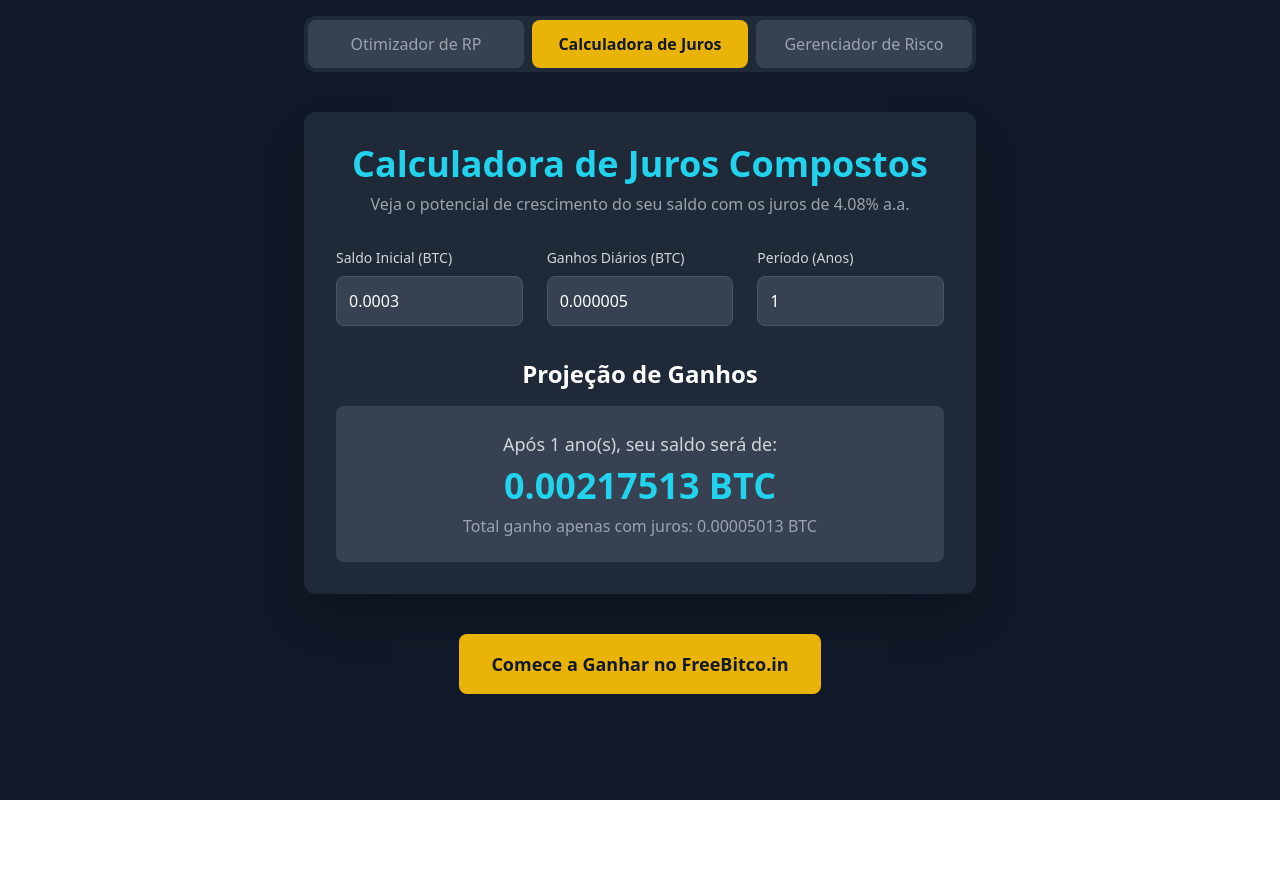
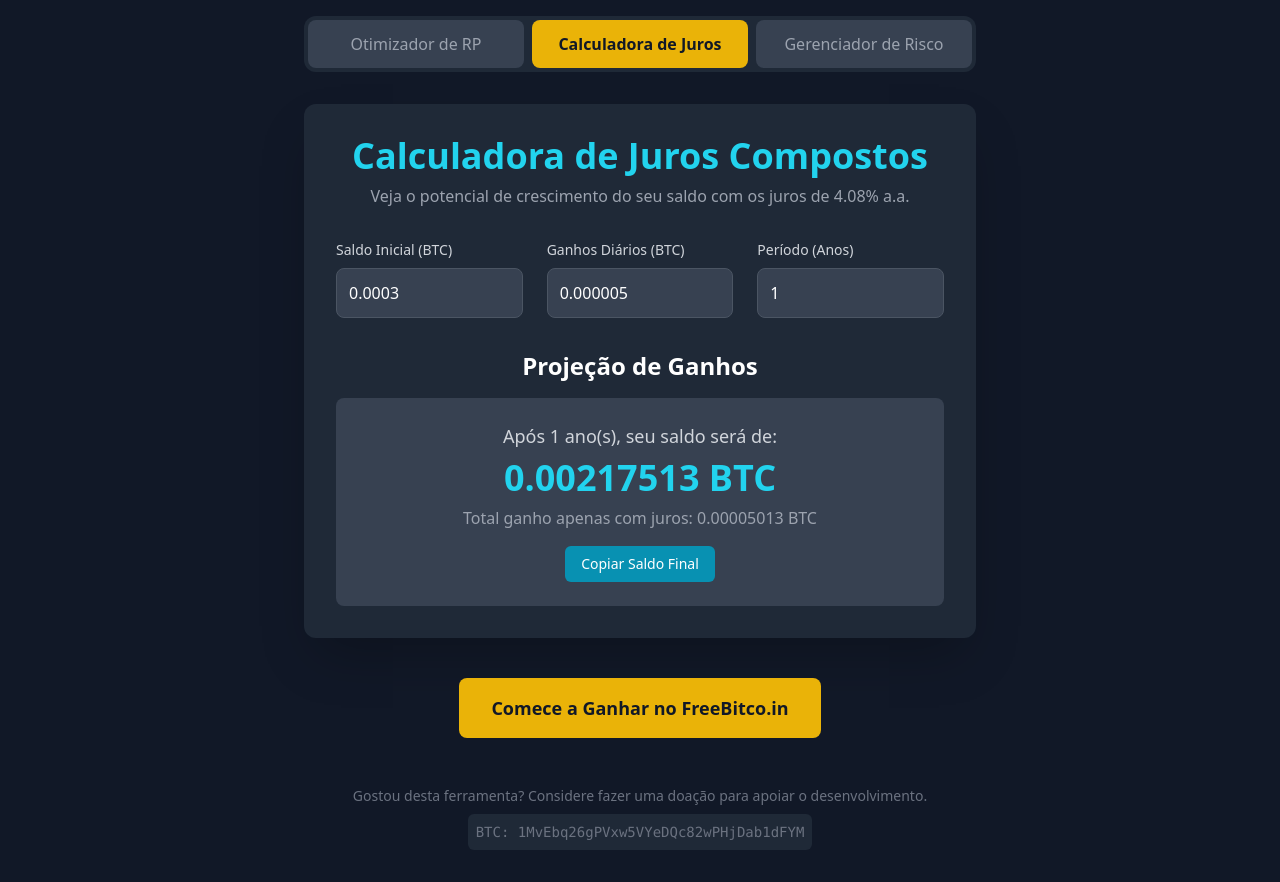
Before and after one commit to SantosTiagoC/otimizador-freebitcoin, a React (Vite) app: page / in a window 1280 px wide. Both pictures are taken after a click on the button "Calculadora de Juros". Before the commit the page ends 800 px from the top, so only its background shows below. Built offline with nearby package versions, Linux system fonts and the light colour scheme.

Commit message:
Feat: Adiciona botão de copiar e link de doação

```diff
--- a/src/App.jsx
+++ b/src/App.jsx
@@ -3,42 +3,29 @@
 import { useState } from 'react';
 import RewardPointsOptimizer from './components/RewardPointsOptimizer';
 import InterestCalculator from './components/InterestCalculator';
-import RiskManager from './components/RiskManager'; // 1. Importamos o novo componente
+import RiskManager from './components/RiskManager';
 
 function App() {
-  // Começamos na aba de 'otimizador' por padrão
   const [activeTab, setActiveTab] = useState('optimizer');
 
-  // Estilos para reutilizar nos botões das abas
   const activeTabStyle = 'bg-yellow-500 text-gray-900 font-bold';
   const inactiveTabStyle = 'bg-gray-700 text-gray-400 hover:bg-gray-600';
 
   return (
     <div className="bg-gray-900 text-white min-h-screen w-full flex flex-col items-center p-4 font-sans">
       <div className="w-full max-w-2xl">
-        {/* 2. Adicionamos o botão para a terceira aba */}
         <div className="flex justify-center space-x-2 mb-8 p-1 bg-gray-800 rounded-xl">
-          <button
-            onClick={() => setActiveTab('optimizer')}
-            className={`w-full py-3 rounded-lg transition-colors duration-300 ${activeTab === 'optimizer' ? activeTabStyle : inactiveTabStyle}`}
-          >
+          <button onClick={() => setActiveTab('optimizer')} className={`w-full py-3 rounded-lg transition-colors duration-300 ${activeTab === 'optimizer' ? activeTabStyle : inactiveTabStyle}`}>
             Otimizador de RP
           </button>
-          <button
-            onClick={() => setActiveTab('interest')}
-            className={`w-full py-3 rounded-lg transition-colors duration-300 ${activeTab === 'interest' ? activeTabStyle : inactiveTabStyle}`}
-          >
+          <button onClick={() => setActiveTab('interest')} className={`w-full py-3 rounded-lg transition-colors duration-300 ${activeTab === 'interest' ? activeTabStyle : inactiveTabStyle}`}>
             Calculadora de Juros
           </button>
-          <button
-            onClick={() => setActiveTab('risk')}
-            className={`w-full py-3 rounded-lg transition-colors duration-300 ${activeTab === 'risk' ? activeTabStyle : inactiveTabStyle}`}
-          >
+          <button onClick={() => setActiveTab('risk')} className={`w-full py-3 rounded-lg transition-colors duration-300 ${activeTab === 'risk' ? activeTabStyle : inactiveTabStyle}`}>
             Gerenciador de Risco
           </button>
         </div>
 
-        {/* 3. Adicionamos a lógica para renderizar o terceiro componente */}
         <div>
           {activeTab === 'optimizer' && <RewardPointsOptimizer />}
           {activeTab === 'interest' && <InterestCalculator />}
@@ -47,15 +34,20 @@ function App() {
       </div>
 
       <div className="text-center mt-10">
-        <a
-          href="https://freebitco.in/?r=SEU_ID_AQUI" // <<<---- LEMBRE-SE DE TROCAR AQUI
-          target="_blank"
-          rel="noopener noreferrer"
-          className="bg-yellow-500 text-gray-900 font-bold text-lg px-8 py-4 rounded-lg hover:bg-yellow-400 transition-transform transform hover:scale-105 inline-block"
-        >
+        <a href="https://freebitco.in/?r=10071414" target="_blank" rel="noopener noreferrer" className="bg-yellow-500 text-gray-900 font-bold text-lg px-8 py-4 rounded-lg hover:bg-yellow-400 transition-transform transform hover:scale-105 inline-block">
           Comece a Ganhar no FreeBitco.in
         </a>
       </div>
+
+      {/* --- NOVO --- */}
+      {/* Rodapé com link de doação */}
+      <footer className="text-center text-gray-500 text-sm mt-12 mb-4">
+        <p>Gostou desta ferramenta? Considere fazer uma doação para apoiar o desenvolvimento.</p>
+        <p className="mt-2 font-mono bg-gray-800 p-2 rounded-md inline-block">
+          BTC: 1MvEbq26gPVxw5VYeDQc82wPHjDab1dFYM
+        </p>
+      </footer>
+
     </div>
   );
 }
--- a/src/components/InterestCalculator.jsx
+++ b/src/components/InterestCalculator.jsx
@@ -1,17 +1,19 @@
 // src/components/InterestCalculator.jsx
 
-import { useState } from 'react';
+import { useState } from 'react'; // O useState já estava aqui, só confirmando
 
 function InterestCalculator() {
     const [initialBalance, setInitialBalance] = useState(0.0003);
     const [dailyEarnings, setDailyEarnings] = useState(0.000005);
     const [years, setYears] = useState(1);
 
-    // A taxa de juros anual do FreeBitco.in é 4.08%
+    // --- NOVO ---
+    // 1. Estado para controlar o feedback do botão "copiar"
+    const [copied, setCopied] = useState(false);
+
     const ANNUAL_INTEREST_RATE = 0.0408;
     const DAILY_INTEREST_RATE = ANNUAL_INTEREST_RATE / 365;
 
-    // Lógica do cálculo de juros compostos
     let projectedBalance = initialBalance;
     if (initialBalance >= 0.0003) {
         for (let i = 0; i < years * 365; i++) {
@@ -21,47 +23,38 @@ function InterestCalculator() {
     }
     const totalInterest = projectedBalance - initialBalance - (dailyEarnings * years * 365);
 
+    // --- NOVO ---
+    // 2. Função para lidar com o clique do botão de copiar
+    const handleCopy = () => {
+        navigator.clipboard.writeText(projectedBalance.toFixed(8));
+        setCopied(true);
+        // Depois de 2 segundos, o texto volta para "Copiar"
+        setTimeout(() => {
+            setCopied(false);
+        }, 2000);
+    };
+
     return (
-        <div className="bg-gray-800 p-8 rounded-xl shadow-2xl w-full max-w-2xl mt-10">
-
+        <div className="bg-gray-800 p-8 rounded-xl shadow-2xl w-full max-w-2xl">
             <h1 className="text-4xl font-bold text-center text-cyan-400 mb-2">Calculadora de Juros Compostos</h1>
             <p className="text-gray-400 text-center mb-8">
                 Veja o potencial de crescimento do seu saldo com os juros de 4.08% a.a.
             </p>
 
-            {/* Inputs do Usuário */}
+            {/* Inputs do Usuário (sem alteração) */}
             <div className="grid grid-cols-1 md:grid-cols-3 gap-6 mb-8">
+                {/* ... código dos inputs continua o mesmo ... */}
                 <div>
                     <label htmlFor="initialBalance" className="block text-sm font-medium text-gray-300 mb-2">Saldo Inicial (BTC)</label>
-                    <input
-                        type="number"
-                        step="0.00000001"
-                        id="initialBalance"
-                        value={initialBalance}
-                        onChange={(e) => setInitialBalance(parseFloat(e.target.value))}
-                        className="w-full bg-gray-700 border border-gray-600 rounded-lg p-3 focus:ring-2 focus:ring-cyan-500 focus:outline-none"
-                    />
+                    <input type="number" step="0.00000001" id="initialBalance" value={initialBalance} onChange={(e) => setInitialBalance(parseFloat(e.target.value))} className="w-full bg-gray-700 border border-gray-600 rounded-lg p-3 focus:ring-2 focus:ring-cyan-500 focus:outline-none" />
                 </div>
                 <div>
                     <label htmlFor="dailyEarnings" className="block text-sm font-medium text-gray-300 mb-2">Ganhos Diários (BTC)</label>
-                    <input
-                        type="number"
-                        step="0.00000001"
-                        id="dailyEarnings"
-                        value={dailyEarnings}
-                        onChange={(e) => setDailyEarnings(parseFloat(e.target.value))}
-                        className="w-full bg-gray-700 border border-gray-600 rounded-lg p-3 focus:ring-2 focus:ring-cyan-500 focus:outline-none"
-                    />
+                    <input type="number" step="0.00000001" id="dailyEarnings" value={dailyEarnings} onChange={(e) => setDailyEarnings(parseFloat(e.target.value))} className="w-full bg-gray-700 border border-gray-600 rounded-lg p-3 focus:ring-2 focus:ring-cyan-500 focus:outline-none" />
                 </div>
                 <div>
                     <label htmlFor="years" className="block text-sm font-medium text-gray-300 mb-2">Período (Anos)</label>
-                    <input
-                        type="number"
-                        id="years"
-                        value={years}
-                        onChange={(e) => setYears(Number(e.target.value))}
-                        className="w-full bg-gray-700 border border-gray-600 rounded-lg p-3 focus:ring-2 focus:ring-cyan-500 focus:outline-none"
-                    />
+                    <input type="number" id="years" value={years} onChange={(e) => setYears(Number(e.target.value))} className="w-full bg-gray-700 border border-gray-600 rounded-lg p-3 focus:ring-2 focus:ring-cyan-500 focus:outline-none" />
                 </div>
             </div>
 
@@ -75,7 +68,16 @@ function InterestCalculator() {
                         <>
                             <p className="text-lg text-gray-300">Após {years} ano(s), seu saldo será de:</p>
                             <p className="text-4xl font-bold text-cyan-400 my-2">{projectedBalance.toFixed(8)} BTC</p>
-                            <p className="text-md text-gray-400">Total ganho apenas com juros: {totalInterest.toFixed(8)} BTC</p>
+                            <p className="text-md text-gray-400 mb-4">Total ganho apenas com juros: {totalInterest.toFixed(8)} BTC</p>
+
+                            {/* --- NOVO --- */}
+                            {/* 3. Botão de Copiar adicionado aqui */}
+                            <button
+                                onClick={handleCopy}
+                                className={`px-4 py-2 text-sm rounded-md transition-colors duration-300 ${copied ? 'bg-green-500 text-white' : 'bg-cyan-600 hover:bg-cyan-500 text-white'}`}
+                            >
+                                {copied ? 'Copiado!' : 'Copiar Saldo Final'}
+                            </button>
                         </>
                     )}
                 </div>
```
